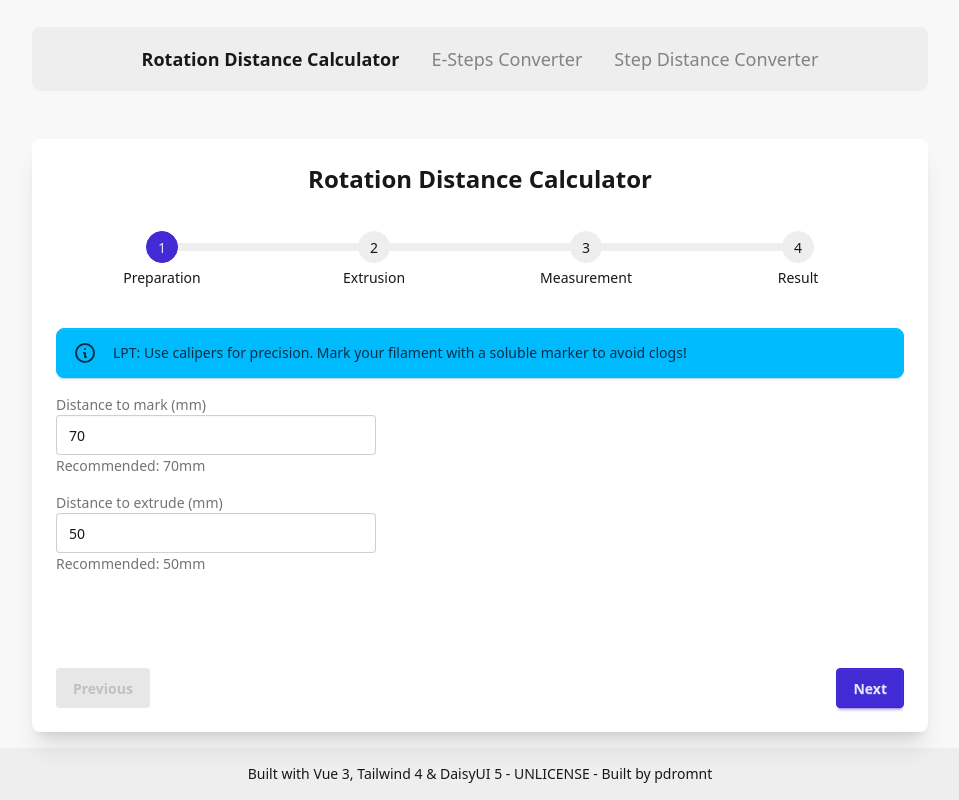
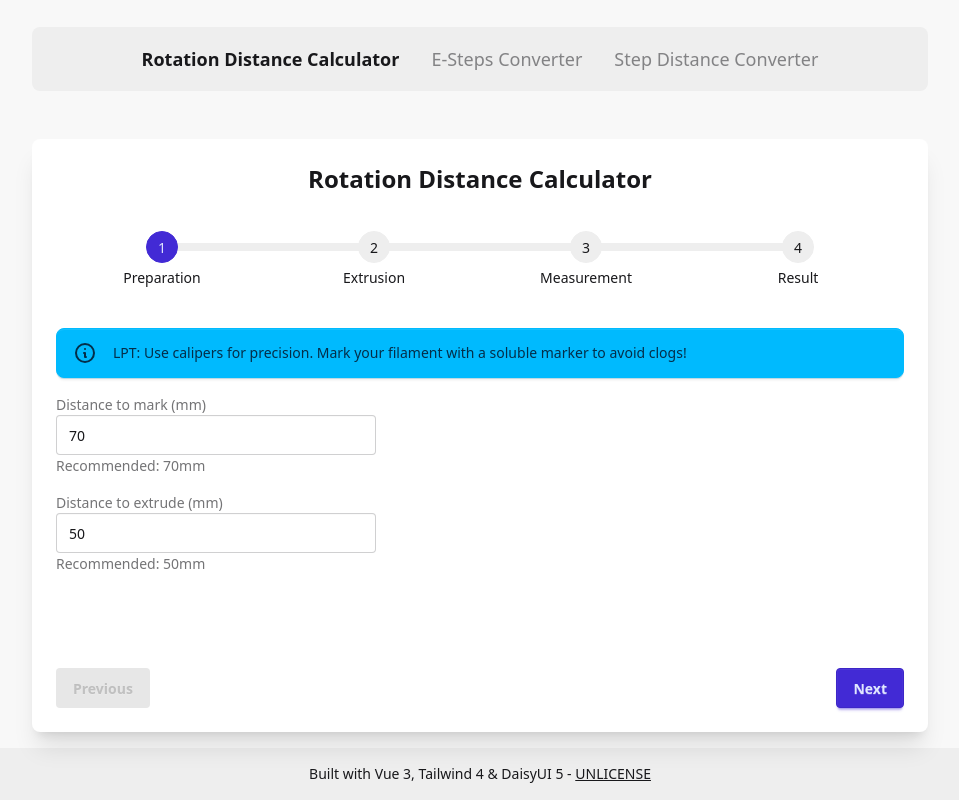
Before and after one commit to pdromnt/klipper_extruder_helper, a Vue app: page / in a window 1280 px wide. Shown: the part 190-990 px from the top of the page, without its empty margins (160-1119 px from the left). Built offline with nearby package versions, Linux system fonts and the light colour scheme.

Commit message:
Update footer

```diff
--- a/src/App.vue
+++ b/src/App.vue
@@ -79,8 +79,8 @@ const tabs = [
     <!-- Footer -->
     <footer class="footer footer-center p-4 bg-base-300 text-base-content">
       <aside>
-        <p>Built with Vue 3, Tailwind 4 & DaisyUI 5 - UNLICENSE - Built by <a
-            href="https://github.com/pdromnt/klipper_extruder_helper" target="_blank">pdromnt</a></p>
+        <p>Built with Vue 3, Tailwind 4 & DaisyUI 5 - <a class="link" href="https://unlicense.org"
+            target="_blank">UNLICENSE</a></p>
       </aside>
     </footer>
   </div>
```
